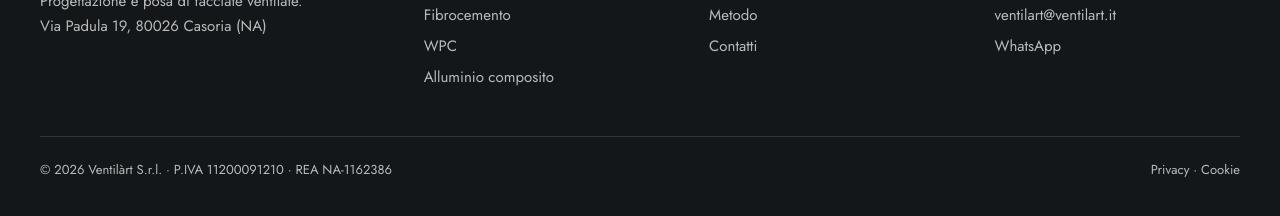
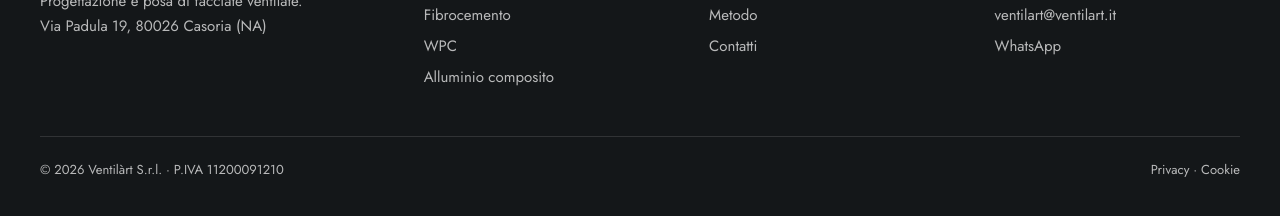
Before and after one commit to russoraffaele1997/ventilart-sito, a plain HTML site: page mockup/chi-siamo.html in a window 1280 px wide. Shown: the part 4477-4693 px from the top of the page. Drawn offline with Linux system fonts and the light colour scheme.

Commit message:
Tolto il REA dal fondo pagina, resta solo la P.IVA
Co-Authored-By: Claude Opus 5.5 <noreply@anthropic.com>

```diff
--- a/mockup/chi-siamo.html
+++ b/mockup/chi-siamo.html
@@ -469,7 +469,7 @@
     <div><h5>Sistemi</h5><ul><li><a href="sistema-ceramico.html">Rivestimento ceramico</a></li><li><a href="sistema-fibrocemento.html">Fibrocemento</a></li><li><a href="sistema-wpc.html">WPC</a></li><li><a href="sistema-alluminio-composito.html">Alluminio composito</a></li></ul></div>
     <div><h5>Azienda</h5><ul><li><a href="chi-siamo.html">Chi siamo</a></li><li><a href="metodo.html">Metodo</a></li><li><a href="contatti.html">Contatti</a></li></ul></div>
     <div><h5>Contatti</h5><ul><li><a href="tel:+393793016458">379 301 6458</a></li><li><a href="mailto:ventilart@ventilart.it">ventilart@ventilart.it</a></li><li><a href="https://wa.me/393793016458" target="_blank" rel="noopener">WhatsApp</a></li></ul></div>
-    <div class="fondo"><span>© 2026 Ventilàrt S.r.l. · P.IVA 11200091210 · REA NA-1162386</span><span><a href="privacy.html">Privacy</a> · <a href="cookie.html">Cookie</a></span></div>
+    <div class="fondo"><span>© 2026 Ventilàrt S.r.l. · P.IVA 11200091210</span><span><a href="privacy.html">Privacy</a> · <a href="cookie.html">Cookie</a></span></div>
   </div>
 </footer>
 
```
Also changed, not shown: mockup/contatti.html (+1 -1 lines), mockup/cookie.html (+1 -1 lines), mockup/index.html (+1 -1 lines), mockup/metodo.html (+1 -1 lines), mockup/privacy.html (+1 -1 lines), mockup/sistema-alluminio-composito.html (+1 -1 lines), mockup/sistema-ceramico.html (+1 -1 lines), mockup/sistema-fibrocemento.html (+1 -1 lines), mockup/sistema-wpc.html (+1 -1 lines).
